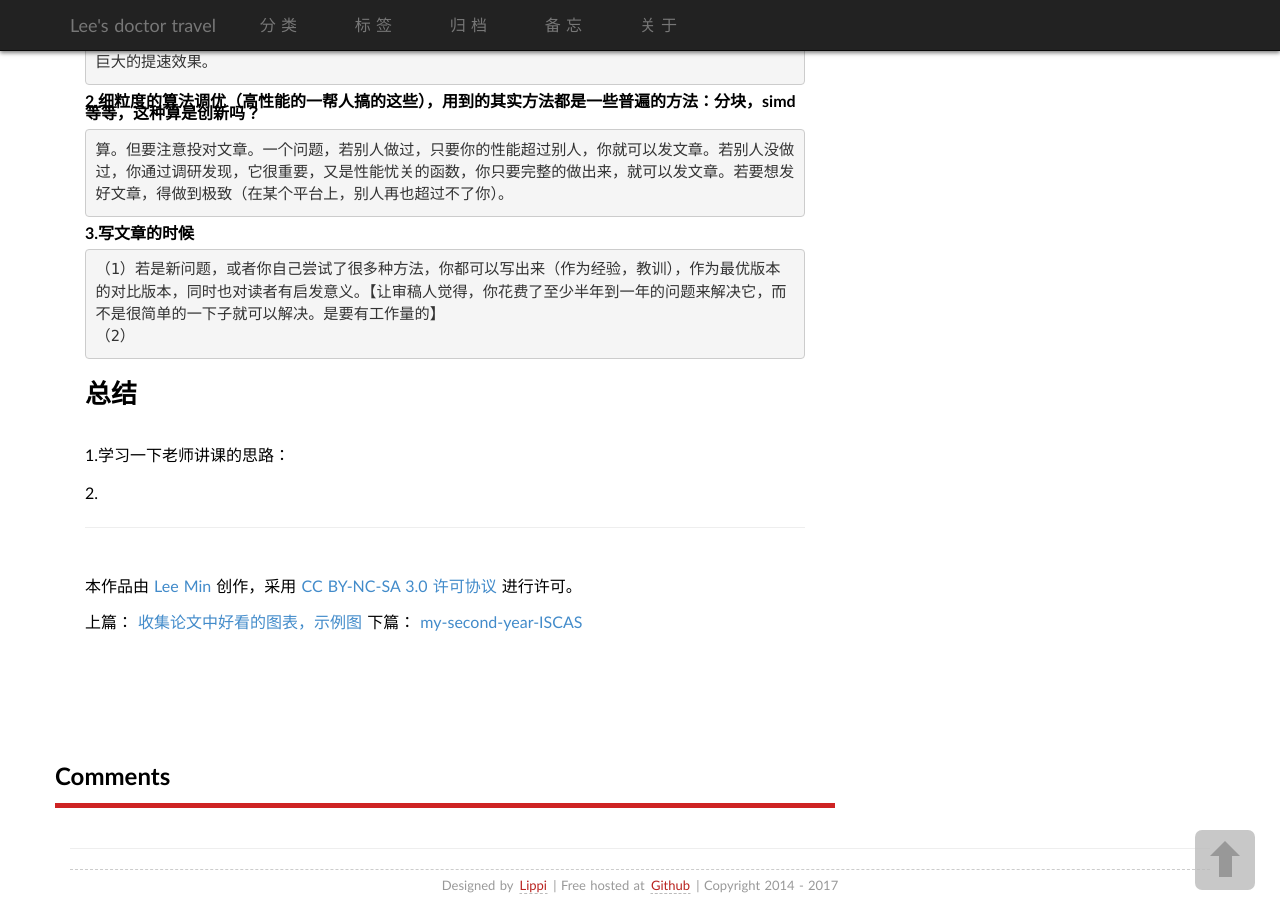
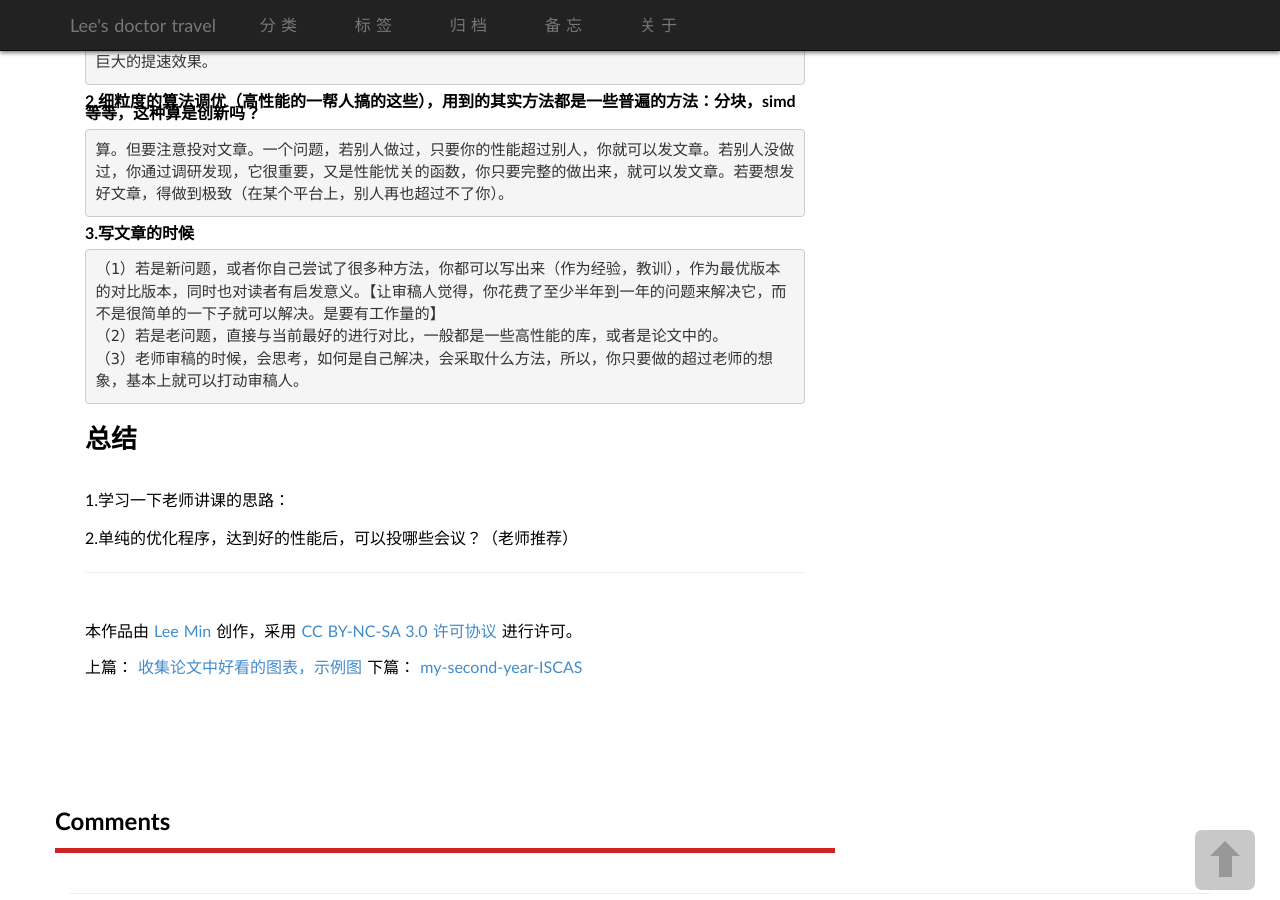
Before and after one commit to limin2015/limin2015.github.io, a Jekyll site: the page built from _posts/2017-06-19-dragon-start-lesson.md, in a window 1280 px wide and 900 px high, scrolled down 1208 px. Built offline with Jekyll 4.4.1, drawn with Linux system fonts in a browser that asks for light colours; some web fonts are replaced; comment, search, counter and statistics services are not loaded.

Commit message:
first-lesson

```diff
--- a/_posts/2017-06-19-dragon-start-lesson.md
+++ b/_posts/2017-06-19-dragon-start-lesson.md
@@ -66,10 +66,11 @@ locality特性 =》内存的存储层次 =》如何充分利用好存储层次
 #### 3.写文章的时候
 
 	（1）若是新问题，或者你自己尝试了很多种方法，你都可以写出来（作为经验，教训），作为最优版本的对比版本，同时也对读者有启发意义。【让审稿人觉得，你花费了至少半年到一年的问题来解决它，而不是很简单的一下子就可以解决。是要有工作量的】
-	（2）
+	（2）若是老问题，直接与当前最好的进行对比，一般都是一些高性能的库，或者是论文中的。
+	（3）老师审稿的时候，会思考，如何是自己解决，会采取什么方法，所以，你只要做的超过老师的想象，基本上就可以打动审稿人。
 
 
 ## 总结
 1.学习一下老师讲课的思路：
 
-2.
+2.单纯的优化程序，达到好的性能后，可以投哪些会议？（老师推荐）
```
